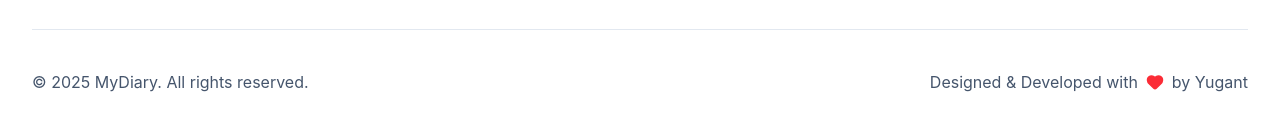
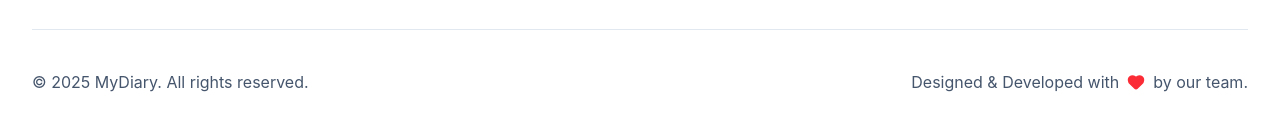
Before and after one commit to meyugant/MyDiary, a React (Vite) app in the folder frontend/: page / in a window 1280 px wide. Shown: the part 7668-7798 px from the top of the page. Built offline with nearby package versions, Linux system fonts and the light colour scheme; no server answers.

Commit message:
Update Footer.jsx

```diff
--- a/frontend/src/components/landing/Footer.jsx
+++ b/frontend/src/components/landing/Footer.jsx
@@ -124,7 +124,7 @@ export default function Footer({ isDark }) {
               </a>
 
               <a
-                href="mailto:your@email.com"
+                href="mailto:mydiaryweb.official@gmail.com"
                 className={`transition hover:text-violet-400 ${
                   isDark ? "text-slate-400" : "text-slate-600"
                 }`}
@@ -196,7 +196,7 @@ export default function Footer({ isDark }) {
             <Heart size={18} className="text-red-500 fill-red-500" />
 
             <span className={`${isDark ? "text-slate-400" : "text-slate-600"}`}>
-              by Yugant
+              by our team.
             </span>
           </div>
         </div>
```
